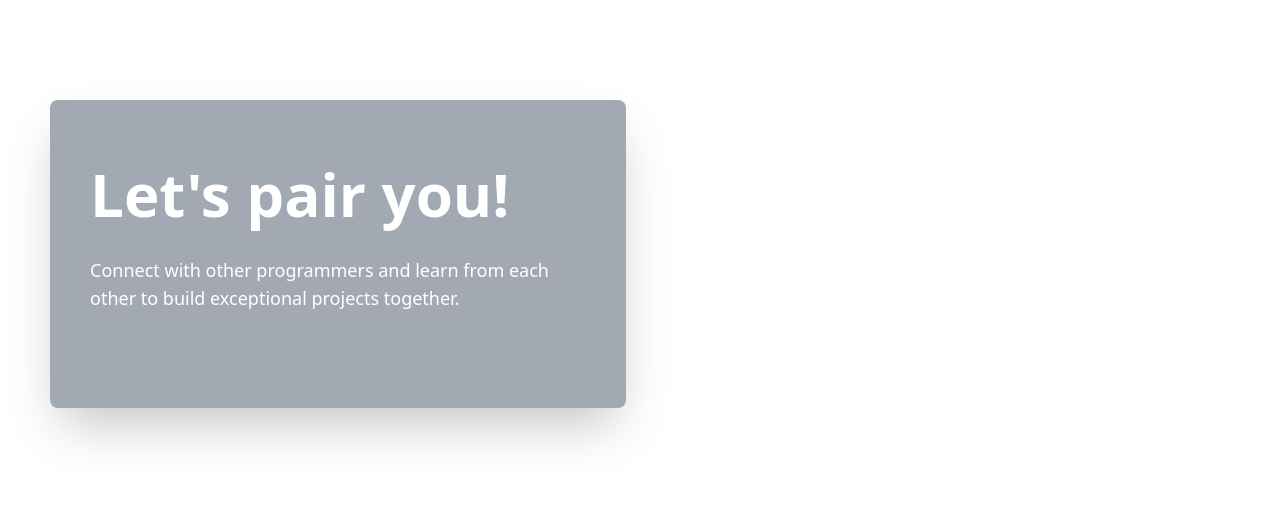
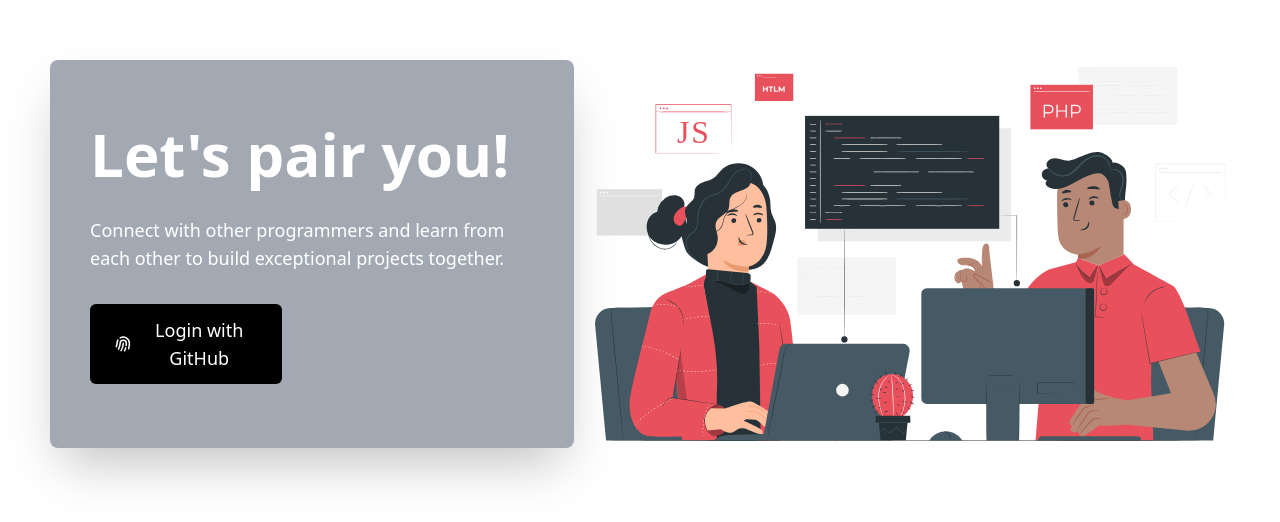
Before and after one commit to elms-labs/fizzbudz, a React (Vite) app in the folder client/: page / in a window 1280 px wide. Shown: the part 146-668 px from the top of the page. Built offline with nearby package versions, Linux system fonts and the light colour scheme.

Commit message:
Created button for login and content.
Co-authored-by: sattwyk <hellosattwik@gmail.com>

```diff
--- a/client/src/components/LoginPage.tsx
+++ b/client/src/components/LoginPage.tsx
@@ -14,10 +14,15 @@ const LoginPage = () => {
   <h3 className='text-6xl font-bold'>Let's pair you!</h3>
   <p className='text-lg'>Connect with other programmers and learn from each other to build exceptional projects together. </p>
   <div className='flex justify-start items-center flex-wrap' id='startBtnsWrapper'>
-
+    <button className=' justify-items-center bg-black py-3 px-6 text-lg rounded-md w-48 flex items-center justify-center gap-2 '>
+    <svg xmlns="http://www.w3.org/2000/svg" class="h-6 w-6" fill="none" viewBox="0 0 24 24" stroke="currentColor" stroke-width="2">
+      <path stroke-linecap="round" stroke-linejoin="round" d="M12 11c0 3.517-1.009 6.799-2.753 9.571m-3.44-2.04l.054-.09A13.916 13.916 0 008 11a4 4 0 118 0c0 1.017-.07 2.019-.203 3m-2.118 6.844A21.88 21.88 0 0015.171 17m3.839 1.132c.645-2.266.99-4.659.99-7.132A8 8 0 008 4.07M3 15.364c.64-1.319 1-2.8 1-4.364 0-1.457.39-2.823 1.07-4" />
+    </svg>
+      <span>Login with GitHub</span>
+    </button>
   </div>
 </div>
-
+<img className='md:w-2/4 mr-[50px]' id='codingImg' src={coding} />
 </div>
 </div>
     )
```
